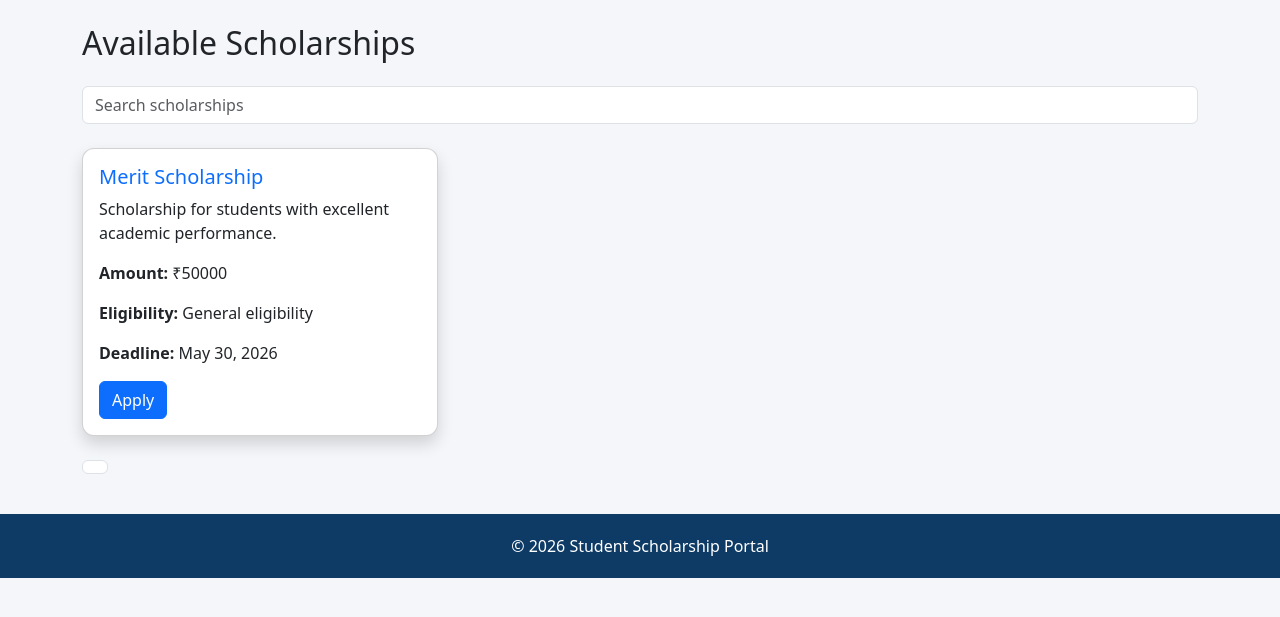
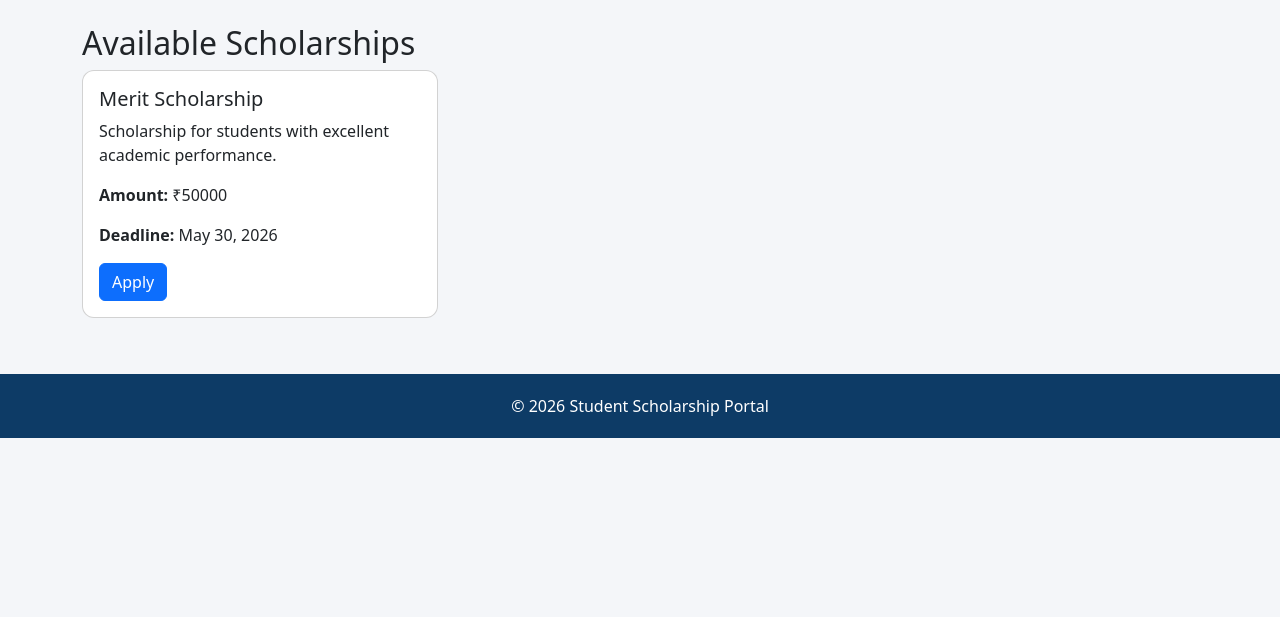
Before and after one commit to likhithar01/student_scholarship_portal, a Django app: template scholarships/templates/list.html in a window 1280 px wide. Shown: the part 56-673 px from the top of the page. Run offline with Django 5.2, Linux system fonts and the light colour scheme; the template is opened without the code that fills it: values that come from a table or form of the project are taken from there, others are empty; data comes from the database, SQL or seed files in the repository.

Commit message:
Fix scholarships template

```diff
--- a/scholarships/templates/list.html
+++ b/scholarships/templates/list.html
@@ -2,13 +2,7 @@
 
 {% block content %}
 
-<h2 class="mb-4">Available Scholarships</h2>
-
-<form method="GET" class="mb-4">
-
-<input type="text" name="search" class="form-control" placeholder="Search scholarships">
-
-</form>
+<h2>Available Scholarships</h2>
 
 <div class="row">
 
@@ -16,25 +10,19 @@
 
 <div class="col-md-4">
 
-<div class="card shadow mb-4">
+<div class="card mb-3">
 
 <div class="card-body">
 
-<h5 class="card-title text-primary">
-{{ scholarship.title }}
-</h5>
+<h5>{{ scholarship.title }}</h5>
 
 <p>{{ scholarship.description }}</p>
 
 <p><b>Amount:</b> ₹{{ scholarship.amount }}</p>
 
-<p><b>Eligibility:</b> {{ scholarship.eligibility }}</p>
-
 <p><b>Deadline:</b> {{ scholarship.deadline }}</p>
 
-<a href="/apply/{{ scholarship.id }}/" class="btn btn-primary">
-Apply
-</a>
+<a class="btn btn-primary">Apply</a>
 
 </div>
 
@@ -46,29 +34,4 @@
 
 </div>
 
-
-<nav>
-
-<ul class="pagination">
-
-{% if scholarships.has_previous %}
-<li class="page-item">
-<a class="page-link" href="?page={{ scholarships.previous_page_number }}">Previous</a>
-</li>
-{% endif %}
-
-<li class="page-item">
-<a class="page-link">{{ scholarships.number }}</a>
-</li>
-
-{% if scholarships.has_next %}
-<li class="page-item">
-<a class="page-link" href="?page={{ scholarships.next_page_number }}">Next</a>
-</li>
-{% endif %}
-
-</ul>
-
-</nav>
-
 {% endblock %}
```
